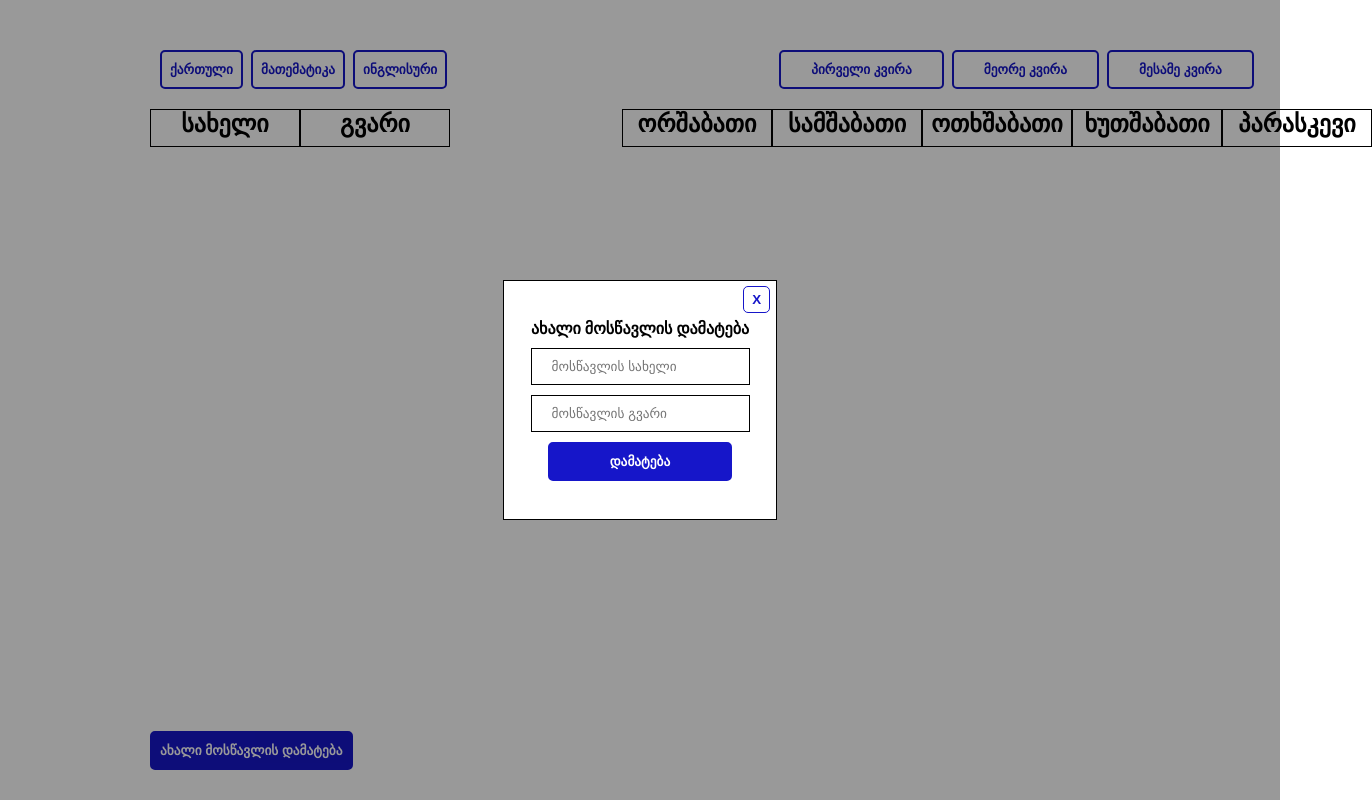
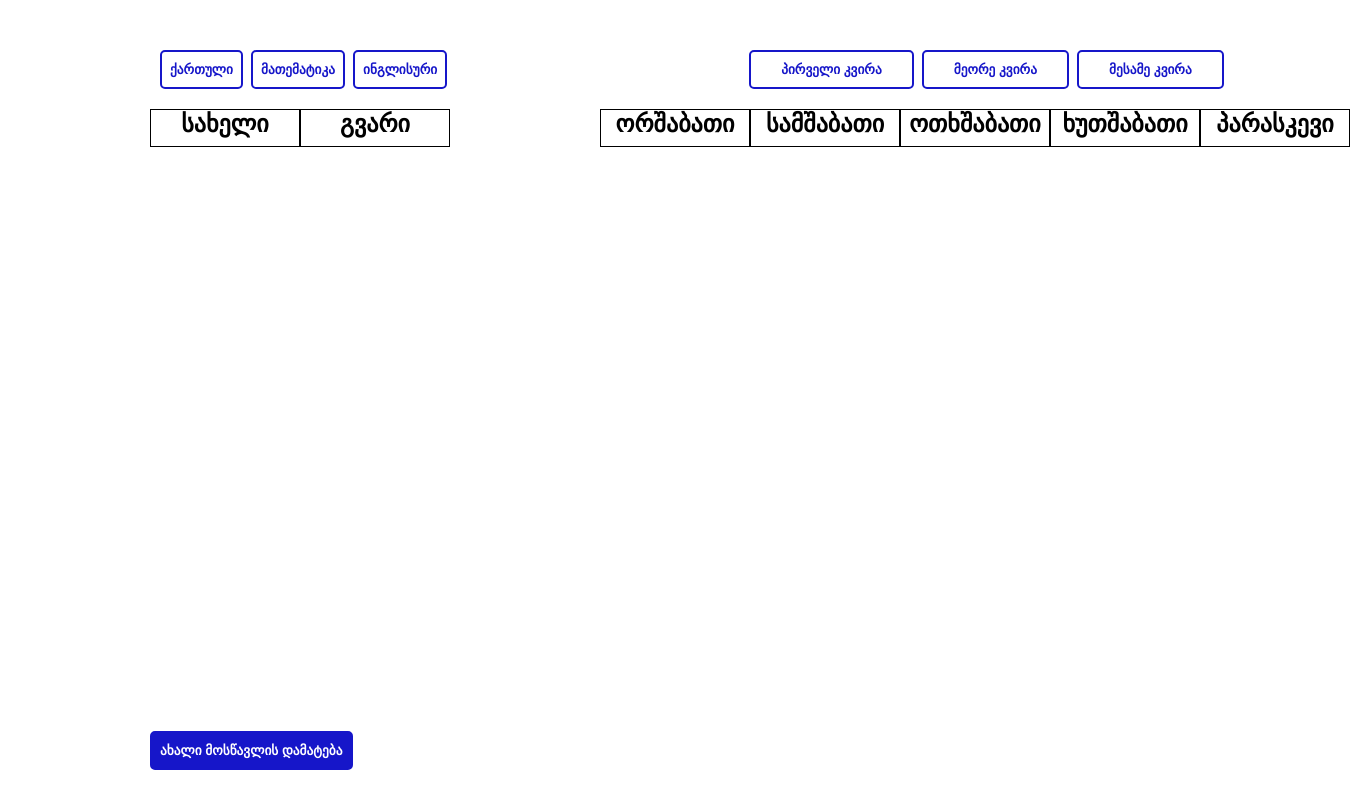
Before and after one commit to Tornike512/School-Journal, a React (Vite) app: page / in a window 1280 px wide. Shown: the whole page, 1372 px wide, since content can reach past the window. Built offline with nearby package versions, Linux system fonts and the light colour scheme.

Commit message:
removed addstudent component and added it to addStudentModal

```diff
--- a/src/AddStudent/AddStudent.jsx
+++ /dev/null
@@ -1,9 +0,0 @@
-import "./AddStudent.scss";
-
-export function AddStudent() {
-  return (
-    <>
-      <button className="add-student">ახალი მოსწავლის დამატება</button>
-    </>
-  );
-}
--- a/src/AddStudent/AddStudent.scss
+++ /dev/null
@@ -1,17 +0,0 @@
-.add-student {
-  padding: 10px 8px;
-  position: fixed;
-  bottom: 30px;
-  left: 150px;
-  border: 2px solid rgb(22, 22, 201);
-  border-radius: 5px;
-  background-color: rgb(22, 22, 201);
-  color: #ffffff;
-  font-weight: bold;
-  cursor: pointer;
-
-  &:hover {
-    background-color: #ffffff;
-    color: rgb(22, 22, 201);
-  }
-}
--- a/src/AddStudent/index.js
+++ /dev/null
@@ -1 +0,0 @@
-export { AddStudent } from "./AddStudent";
--- a/src/AddStudentModal/AddStudentModal.jsx
+++ b/src/AddStudentModal/AddStudentModal.jsx
@@ -1,10 +1,29 @@
+import { useState } from "react";
 import "./AddStudentModal.scss";
 
-export function AddStudentModal({ visible = false }) {
+export function AddStudentModal() {
+  const [visible, setVisible] = useState(false);
+
+  if (!visible) {
     return (
+      <>
+        <button onClick={() => setVisible(true)} className="add-student">
+          ახალი მოსწავლის დამატება
+        </button>
+      </>
+    );
+  }
+
+  return (
+    <>
+      <button onClick={() => setVisible(true)} className="add-student">
+        ახალი მოსწავლის დამატება
+      </button>
       <div className="modal-background">
         <div className="modal">
-        <button className="x-button">X</button>
+          <button onClick={() => setVisible(false)} className="x-button">
+            X
+          </button>
           <h1>ახალი მოსწავლის დამატება</h1>
           <form className="modal__input">
             <input placeholder="მოსწავლის სახელი" />
@@ -13,5 +32,6 @@ export function AddStudentModal({ visible = false }) {
           <button className="add-button">დამატება</button>
         </div>
       </div>
+    </>
   );
 }
--- a/src/AddStudentModal/AddStudentmodal.scss
+++ b/src/AddStudentModal/AddStudentmodal.scss
@@ -67,3 +67,21 @@
     }
   }
 }
+
+.add-student {
+  padding: 10px 8px;
+  position: fixed;
+  bottom: 30px;
+  left: 150px;
+  border: 2px solid rgb(22, 22, 201);
+  border-radius: 5px;
+  background-color: rgb(22, 22, 201);
+  color: #ffffff;
+  font-weight: bold;
+  cursor: pointer;
+
+  &:hover {
+    background-color: #ffffff;
+    color: rgb(22, 22, 201);
+  }
+}
--- a/src/App.jsx
+++ b/src/App.jsx
@@ -11,7 +11,6 @@ import "./Objects/Objects.scss";
 import "./Spacing.scss";
 
 import { StudentsList } from "./StudentsList";
-import { AddStudent } from "./AddStudent";
 
 import { AddStudentModal } from "./AddStudentModal";
 
@@ -35,10 +34,7 @@ function App() {
           <StudentsList></StudentsList>
         </div>
       </section>
-      <section>
-        <AddStudent></AddStudent>
-      </section>
-      <AddStudentModal></AddStudentModal>
+      <AddStudentModal visible={false}></AddStudentModal>
     </>
   );
 }
--- a/src/StudentsList/StudentsList.scss
+++ b/src/StudentsList/StudentsList.scss
@@ -25,7 +25,7 @@
   .week-spacing {
     display: flex;
     margin-top: 20px;
-    margin-left: 172px;
+    margin-left: 150px;
 
     .monday {
       display: flex;
--- a/src/Week/Week.scss
+++ b/src/Week/Week.scss
@@ -1,4 +1,4 @@
 .week {
   margin-top: 50px;
-  margin-left: 324px;
+  margin-left: 294px;
 }
```
Lines whose indentation alone changed are shown as unchanged.
